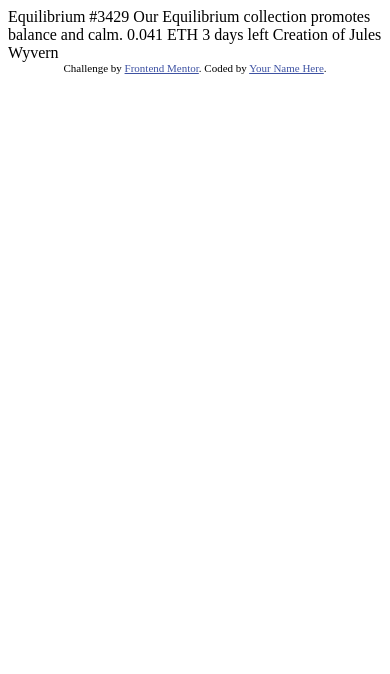
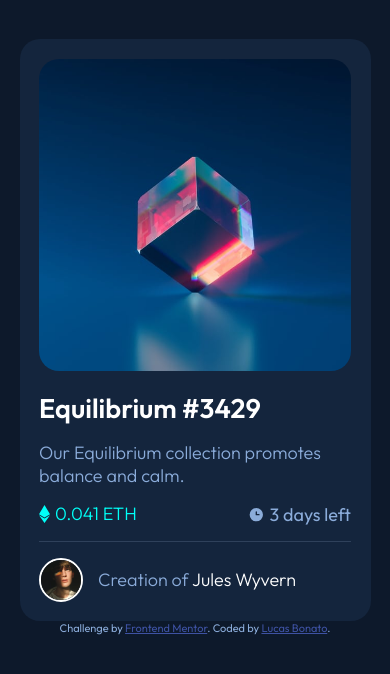
Before and after one commit to LucasBonato/Mini-Projects-FrontEnd, a plain HTML site: page nft-preview-card-component-main/index.html in a window 390 px wide. Drawn offline with Linux system fonts and the light colour scheme.

Commit message:
preview-card mobile finished

```diff
--- /dev/null
+++ b/nft-preview-card-component-main/CSS/style.css
@@ -0,0 +1,98 @@
+@import url('https://fonts.googleapis.com/css2?family=Outfit:wght@300;400;600&display=swap');
+
+* {
+    margin: 0;
+    padding: 0;
+    border: 0;
+}
+
+:root {
+    --white: hsl(0, 0%, 100%);
+    --soft-blue: hsl(215, 51%, 70%);
+    --cyan: hsl(178, 100%, 50%);
+    --bg-very-dark-blue: hsl(217, 54%, 11%);
+    --card-very-dark-blue: hsl(216, 50%, 16%);
+    --line-very-dark-blue: hsl(215, 32%, 27%);
+}
+
+body {
+    background-color: var(--bg-very-dark-blue);
+    color: var(--soft-blue);
+    font-size: 18px;
+    font-family: 'Outfit', sans-serif;
+}
+
+
+section.card {
+    background-color: var(--card-very-dark-blue);
+    box-sizing: border-box;
+    margin: auto;
+    margin-top: 10%;
+    width: 90%;
+    padding: 5%;
+    border-radius: 20px;
+}
+
+img.nft {
+    width: 100%;
+    border-radius: 20px;
+}
+
+h1 {
+    color: var(--white);
+    margin-top: 5%;
+    margin-bottom: 5%;
+}
+
+p.text {font-weight: 300;}
+
+div.container-main {
+    margin-top: 5%;
+    margin-bottom: 5%;
+    display: flex;
+    flex-direction: row;
+    justify-content: space-between;
+    align-items: baseline;
+    padding-bottom: 5%;
+    border-color: var(--line-very-dark-blue);
+    border-bottom: .5px solid var(--line-very-dark-blue);
+
+}
+
+div.eth-price,
+div.time-left {
+    display: flex;
+    flex-direction: row;
+    align-items: baseline;
+    align-items: center;
+}
+
+p.price {
+    color: var(--cyan);
+    margin-left: 5px;
+    font-weight: 300;
+}
+
+p.clock {margin-left: 5px;}
+
+div.container-creator {
+    display: flex;
+    align-items: baseline;
+    align-items: center;
+    gap: 15px;
+    margin-top: 5%;
+    font-weight: 300;
+}
+
+div.creator {
+    height: 40px;
+    border: 2px solid var(--white);
+    border-radius: 50%;
+}
+
+img.creator {width: 40px;}
+
+strong {
+    color: var(--white);
+    font-weight: 300;
+}
--- a/nft-preview-card-component-main/index.html
+++ b/nft-preview-card-component-main/index.html
@@ -5,7 +5,7 @@
   <meta name="viewport" content="width=device-width, initial-scale=1.0"> <!-- displays site properly based on user's device -->
 
   <link rel="icon" type="image/png" sizes="32x32" href="./images/favicon-32x32.png">
-
+  <link rel="stylesheet" href="CSS/style.css">
   <title>Frontend Mentor | NFT preview card component</title>
 
   <!-- Feel free to remove these styles or customise in your own stylesheet 👍 -->
@@ -16,18 +16,44 @@
 </head>
 <body>
 
-  Equilibrium #3429
+  <main>
 
-  Our Equilibrium collection promotes balance and calm.
+    <section class="card">
 
-  0.041 ETH
-  3 days left
+      <img src="images/image-equilibrium.jpg" alt="" class="nft">
+      <div class="main-content">
 
-  Creation of Jules Wyvern
+        <h1>Equilibrium #3429</h1>
+          <p class="text">Our Equilibrium collection promotes balance and calm.</p>
 
-  <div class="attribution">
-    Challenge by <a href="https://www.frontendmentor.io?ref=challenge" target="_blank">Frontend Mentor</a>.
-    Coded by <a href="#">Your Name Here</a>.
-  </div>
+          <div class="container-main">
+
+            <div class="eth-price">
+              <img src="images/icon-ethereum.svg" alt="">
+              <p class="price">0.041 ETH</p>
+            </div>
+
+            <div class="time-left">
+              <img src="images/icon-clock.svg" alt="" class="clock-img">
+              <p class="clock">3 days left</p>
+          </div>
+
+      </div>
+
+      <div class="container-creator">
+        <div class="creator"><img src="images/image-avatar.png" alt="" class="creator"></div>
+        <p>Creation of <strong>Jules Wyvern</strong></p>
+      </div>
+
+    </section>
+
+  </main>
+
+  <footer>
+    <div class="attribution">
+      Challenge by <a href="https://www.frontendmentor.io?ref=challenge" target="_blank">Frontend Mentor</a>.
+      Coded by <a href="#">Lucas Bonato</a>.
+    </div>
+  </footer>
 </body>
 </html>
```
